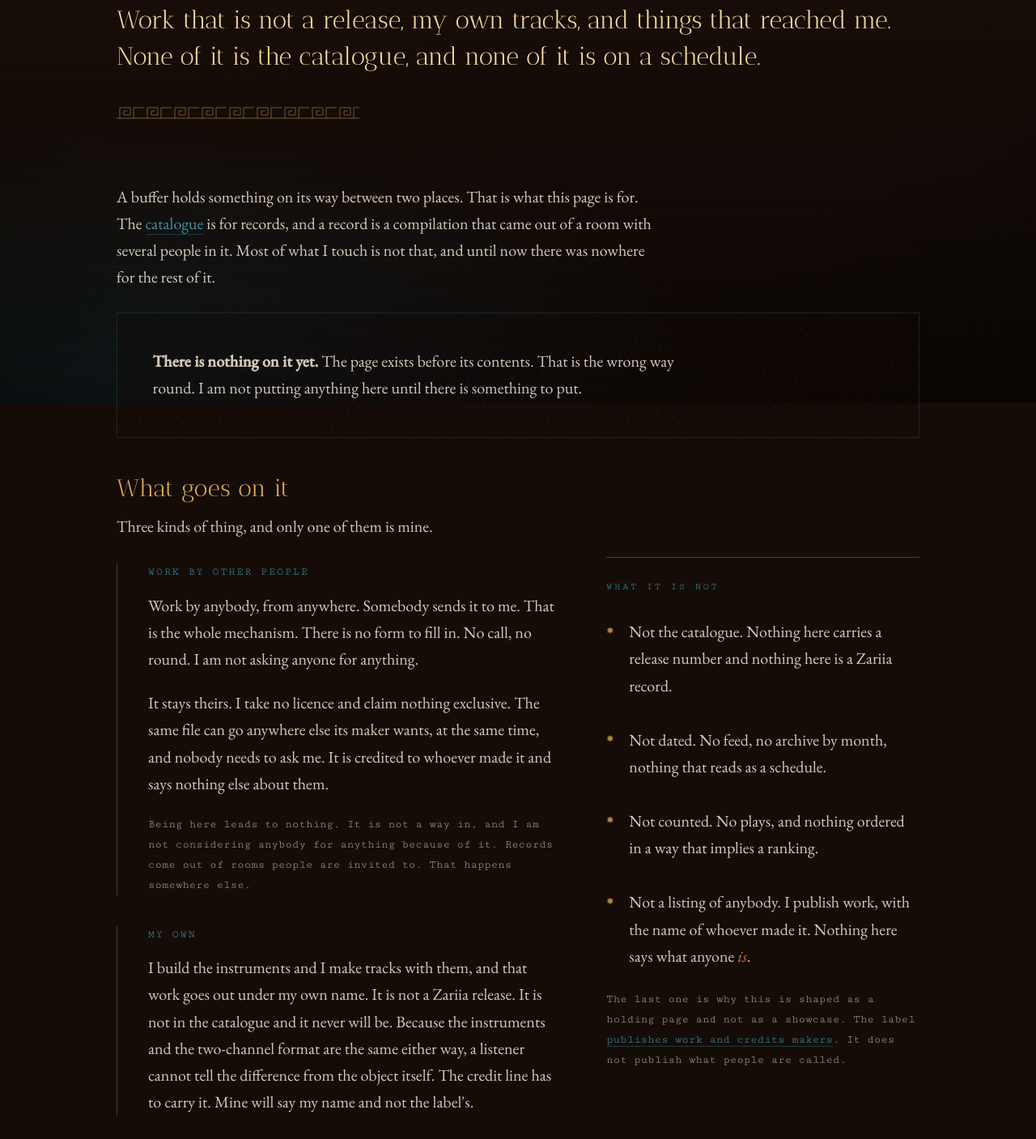
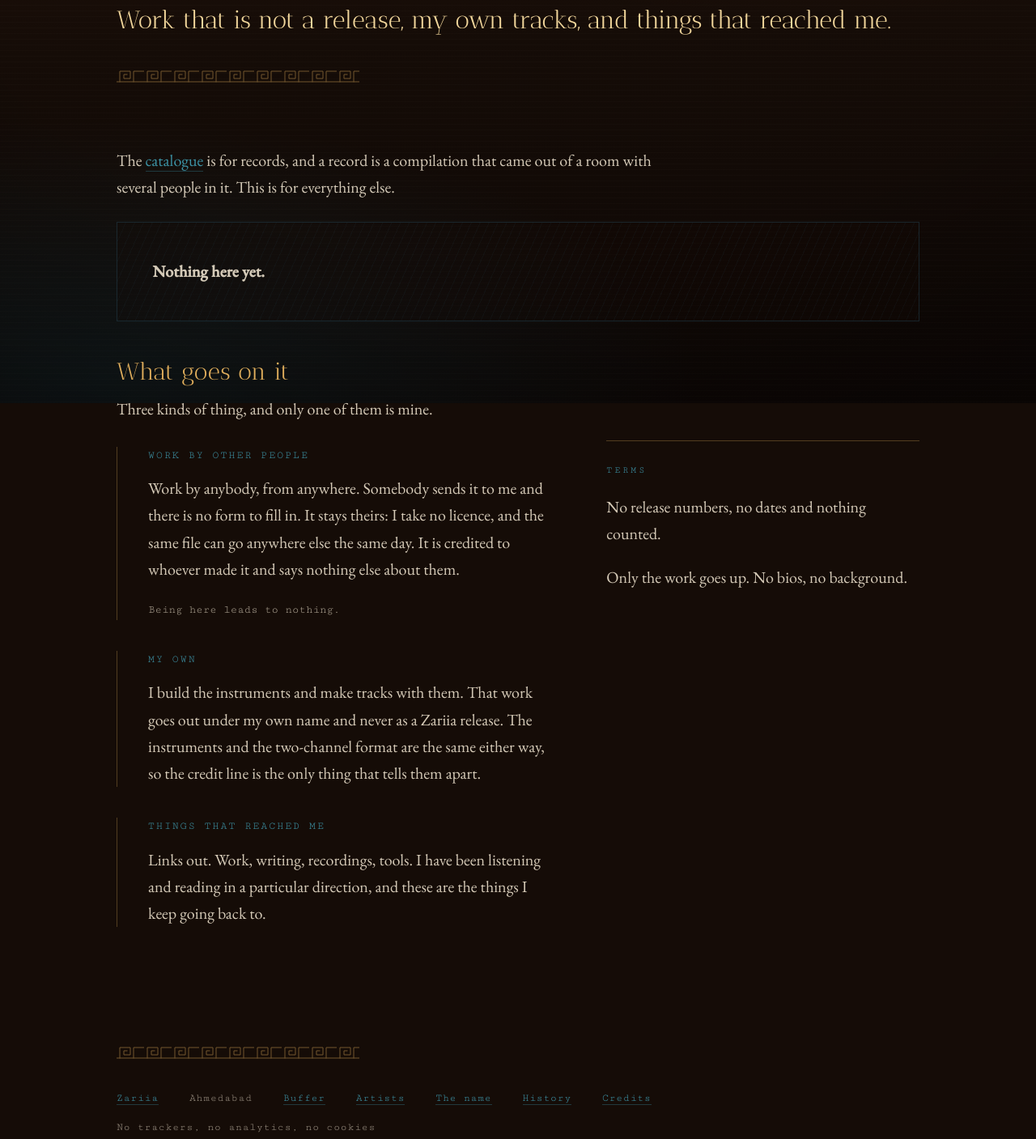
Before and after one commit to zariia-org/zariia, a plain HTML site: page website/buffer.html in a window 1280 px wide. Shown: the part 302-1709 px from the top of the page at 81% size. Drawn offline with Linux system fonts and the light colour scheme.

Commit message:
Trim buffer copy

```diff
--- a/website/buffer.html
+++ b/website/buffer.html
@@ -84,18 +84,15 @@
   <span class="label"><span class="star"></span>buffer</span>
   <h1>Buffer</h1>
   <p class="lede" style="margin-top:22px;max-width:46ch">Work that is not a release, my own tracks,
-  and things that reached me. None of it is the catalogue, and none of it is on a schedule.</p>
+  and things that reached me.</p>
 </header>
 
 <section class="essay">
-  <p>A buffer holds something on its way between two places. That is what this page is for. The
-  <a href="releases.html">catalogue</a> is for records, and a record is a compilation that came out
-  of a room with several people in it. Most of what I touch is not that, and until now there
-  was nowhere for the rest of it.</p>
+  <p>The <a href="releases.html">catalogue</a> is for records, and a record is a compilation that
+  came out of a room with several people in it. This is for everything else.</p>
 
   <div class="holding">
-    <p><b>There is nothing on it yet.</b> The page exists before its contents. That is the wrong way
-    round. I am not putting anything here until there is something to put.</p>
+    <p><b>Nothing here yet.</b></p>
   </div>
 
   <h3>What goes on it</h3>
@@ -106,14 +103,10 @@
 
   <div class="strand">
     <span class="who">work by other people</span>
-    <p>Work by anybody, from anywhere. Somebody sends it to me. That is the whole mechanism. There
-    is no form to fill in. No call, no round. I am not asking anyone for anything.</p>
-    <p>It stays theirs. I take no licence and claim nothing exclusive. The same file can go anywhere
-    else its maker wants, at the same time, and nobody needs to ask me. It is credited to whoever
-    made it and says nothing else about them.</p>
-    <p class="quiet">Being here leads to nothing. It is not a way in, and I am not considering
-    anybody for anything because of it. Records come out of rooms people are invited to. That happens
-    somewhere else.</p>
+    <p>Work by anybody, from anywhere. Somebody sends it to me and there is no form to fill in. It
+    stays theirs: I take no licence, and the same file can go anywhere else the same day. It is
+    credited to whoever made it and says nothing else about them.</p>
+    <p class="quiet">Being here leads to nothing.</p>
     <!-- ITEM TEMPLATE — copy this inside any strand and delete the comment markers.
          No date, no number, no ordering: the name is the whole of the credit.
     <div class="item">
@@ -130,36 +123,24 @@
 
   <div class="strand">
     <span class="who">my own</span>
-    <p>I build the instruments and I make tracks with them, and that work goes out under my own name.
-    It is not a Zariia release. It is not in the catalogue and it never will be. Because the instruments and
-    the two-channel format are the same either way, a listener cannot tell the difference from the
-    object itself. The credit line has to carry it. Mine will say my name and not the label's.</p>
+    <p>I build the instruments and make tracks with them. That work goes out under my own name and
+    never as a Zariia release. The instruments and the two-channel format are the same either way, so
+    the credit line is the only thing that tells them apart.</p>
   </div>
 
   <div class="strand">
     <span class="who">things that reached me</span>
     <p>Links out. Work, writing, recordings, tools. I have been listening and reading in a particular
-    direction, and this is what came to me. That is all a list like this ever is. It is not a survey.
-    Nobody has looked at the whole field. There is no register of who is working in it. I am not in a
-    position to tell you who matters.</p>
+    direction, and these are the things I keep going back to.</p>
   </div>
 
   </div>
 
   <div>
     <div class="refusals">
-      <span class="label cold">what it is not</span>
-      <ul>
-        <li>Not the catalogue. Nothing here carries a release number and nothing here is a Zariia
-        record.</li>
-        <li>Not dated. No feed, no archive by month, nothing that reads as a schedule.</li>
-        <li>Not counted. No plays, and nothing ordered in a way that implies a ranking.</li>
-        <li>Not a listing of anybody. I publish work, with the name of whoever made it. Nothing here
-        says what anyone <em>is</em>.</li>
-      </ul>
-      <p class="quiet">The last one is why this is shaped as a holding page and not as a showcase.
-      The label <a href="residencies.html">publishes work and credits makers</a>. It does not
-      publish what people are called.</p>
+      <span class="label cold">terms</span>
+      <p>No release numbers, no dates and nothing counted.</p>
+      <p>Only the work goes up. No bios, no background.</p>
     </div>
   </div>
 
```
